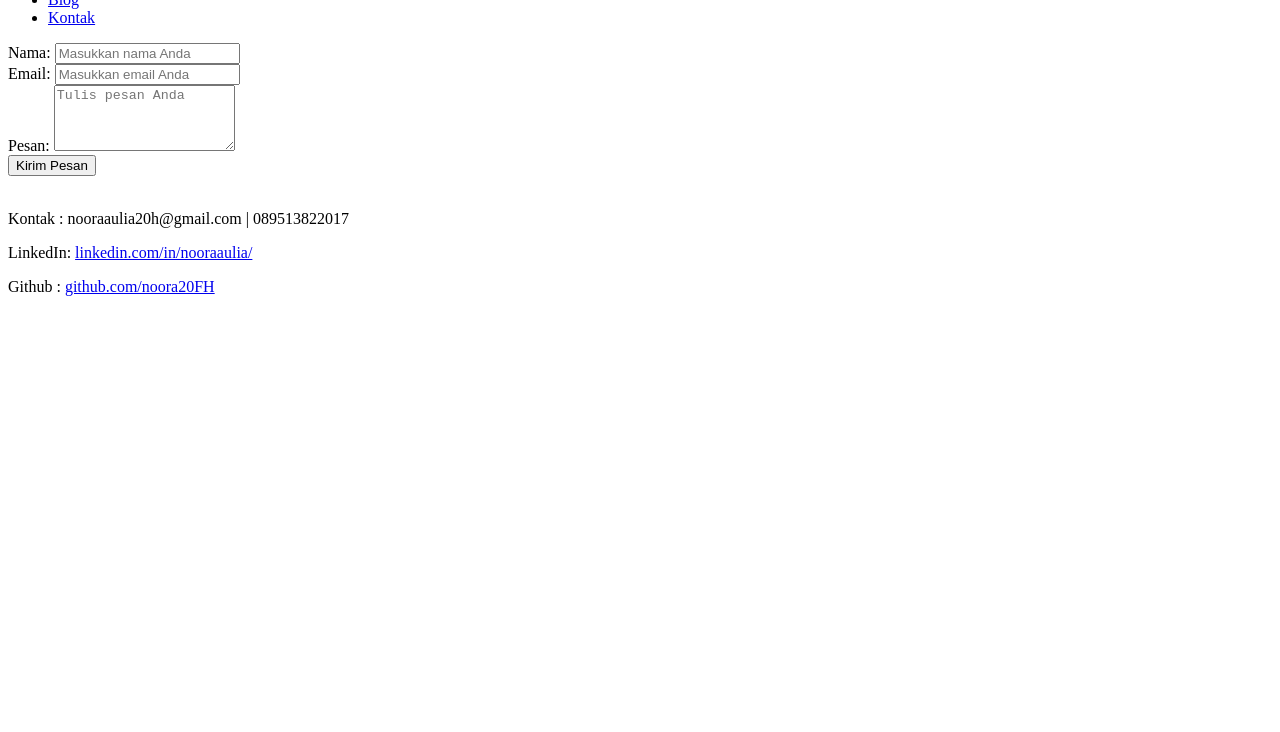
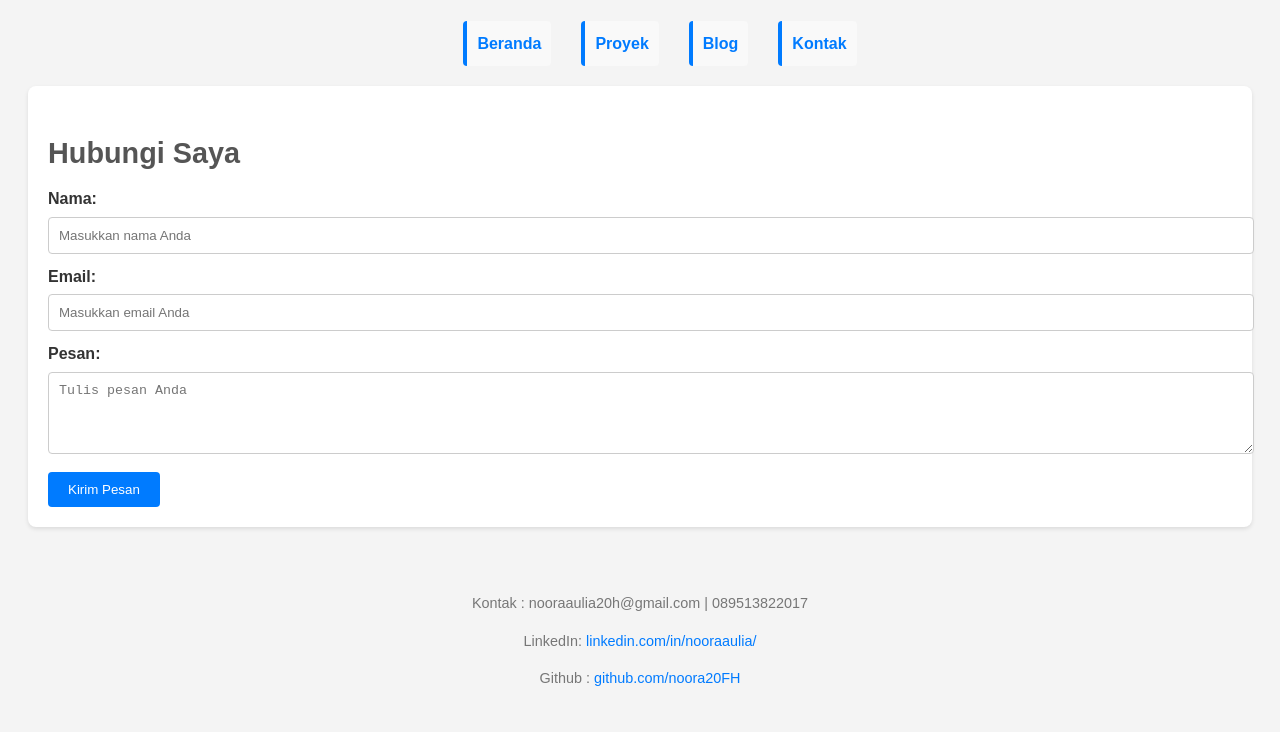
Before and after one commit to noora20FH/portofolio-website-noora, a plain HTML site: page kontak.html in a window 1280 px wide. Shown: the part 125-857 px from the top of the page. Before the commit the page ends 800 px from the top, so only its background shows below. Drawn offline with Linux system fonts and the light colour scheme.

Commit message:
styling css

```diff
--- a/kontak.html
+++ b/kontak.html
@@ -4,10 +4,12 @@
         <meta charset="UTF-8" />
         <meta name="viewport" content="width=device-width, initial-scale=1.0">
         <title>Kontak Noora</title>
-
+        <link rel="stylesheet" href="style.css">
     </head>
     <body>
+        <header>
             <h1>Kontak Saya</h1>
+            <nav>
                <!-- ul>li*4 -->
                <ul>
                   <li><a href="./index.html">Beranda</a></li>
@@ -15,7 +17,12 @@
                   <li><a href="./blog.html">Blog</a></li>
                   <li><a href="./kontak.html">Kontak</a></li>
                </ul>
-         <form action="./index.html" method="GET">
+            </nav>
+
+         </header>
+         <section>
+            <h2>Hubungi Saya</h2>
+            <form action="./index.html" method="post">
                <div>
                    <label for="nama">Nama:</label>
                    <input type="text" id="nama" name="nama" placeholder="Masukkan nama Anda">
@@ -30,11 +37,17 @@
                </div>
                <button type="submit">Kirim Pesan</button>
             </form>
+         </section>
+
          <br>
 
+
+         <footer>
             <p>Kontak  : nooraaulia20h@gmail.com | 089513822017</p>
             <p>LinkedIn: <a href="https://www.linkedin.com/in/nooraaulia/" target="_blank" rel="noopener noreferrer">linkedin.com/in/nooraaulia/</a></p>
             <p>Github  : <a href="https://github.com/noora20FH" target="_blank" rel="noopener noreferrer">github.com/noora20FH</a></p>
 
+        </footer>
+
     </body>
 </html>
--- /dev/null
+++ b/style.css
@@ -0,0 +1,178 @@
+/* body,
+h1,
+h2,
+h3,
+p,
+ul,
+li,
+img,
+form,
+input,
+textarea,
+button {
+  margin: 0;
+  padding: 0;
+  box-sizing: border-box;
+} */
+
+body {
+  font-family: Arial, sans-serif;
+  line-height: 1.6;
+  background-color: #f4f4f4;
+  color: #333;
+  padding: 20px;
+}
+
+header {
+  text-align: center;
+  margin-bottom: 20px;
+}
+
+header h1 {
+  font-size: 2.5em;
+  color: #444;
+}
+
+nav ul {
+  list-style-type: none;
+  display: flex;
+  justify-content: center;
+  margin-top: 10px;
+}
+
+nav ul li {
+  margin: 0 15px;
+}
+
+nav ul li a {
+  text-decoration: none;
+  color: #007bff;
+  font-weight: bold;
+}
+
+nav ul li a:hover {
+  text-decoration: underline;
+}
+
+section {
+  background-color: #fff;
+  padding: 20px;
+  margin-bottom: 20px;
+  border-radius: 8px;
+  box-shadow: 0 2px 4px rgba(0, 0, 0, 0.1);
+}
+
+h2 {
+  font-size: 1.8em;
+  margin-bottom: 10px;
+  color: #555;
+}
+
+img {
+  display: block;
+  margin: 0 auto 20px;
+  border-radius: 50%;
+  width: 150px;
+  height: 150px;
+  object-fit: cover;
+}
+
+ul {
+  list-style-type: none;
+}
+
+ul li {
+  background-color: #f9f9f9;
+  margin: 5px 0;
+  padding: 10px;
+  border-radius: 4px;
+  border-left: 4px solid #007bff;
+}
+
+form label {
+  display: block;
+  margin-bottom: 5px;
+  font-weight: bold;
+}
+
+form input,
+form textarea {
+  width: 100%;
+  padding: 10px;
+  margin-bottom: 10px;
+  border: 1px solid #ccc;
+  border-radius: 4px;
+}
+
+form button {
+  background-color: #007bff;
+  color: #fff;
+  padding: 10px 20px;
+  border: none;
+  border-radius: 4px;
+  cursor: pointer;
+}
+
+form button:hover {
+  background-color: #0056b3;
+}
+
+footer {
+  text-align: center;
+  margin-top: 20px;
+  font-size: 0.9em;
+  color: #777;
+}
+
+footer a {
+  color: #007bff;
+  text-decoration: none;
+}
+
+footer a:hover {
+  text-decoration: underline;
+}
+
+/* Responsive Design */
+@media (max-width: 768px) {
+  header h1 {
+    font-size: 2em;
+  }
+
+  h2 {
+    font-size: 1.5em;
+  }
+
+  img {
+    width: 120px;
+    height: 120px;
+  }
+
+  section {
+    padding: 15px;
+  }
+}
+
+@media (max-width: 480px) {
+  header h1 {
+    font-size: 1.8em;
+  }
+
+  h2 {
+    font-size: 1.3em;
+  }
+
+  img {
+    width: 100px;
+    height: 100px;
+  }
+
+  ul li {
+    padding: 8px;
+    font-size: 0.9em;
+  }
+
+  footer {
+    font-size: 0.8em;
+  }
+}
```
Also changed, not shown: blog.html (+9 -4 lines), index.html (+13 -2 lines), proyek.html (+12 -3 lines). Lines whose indentation alone changed are shown as unchanged.
